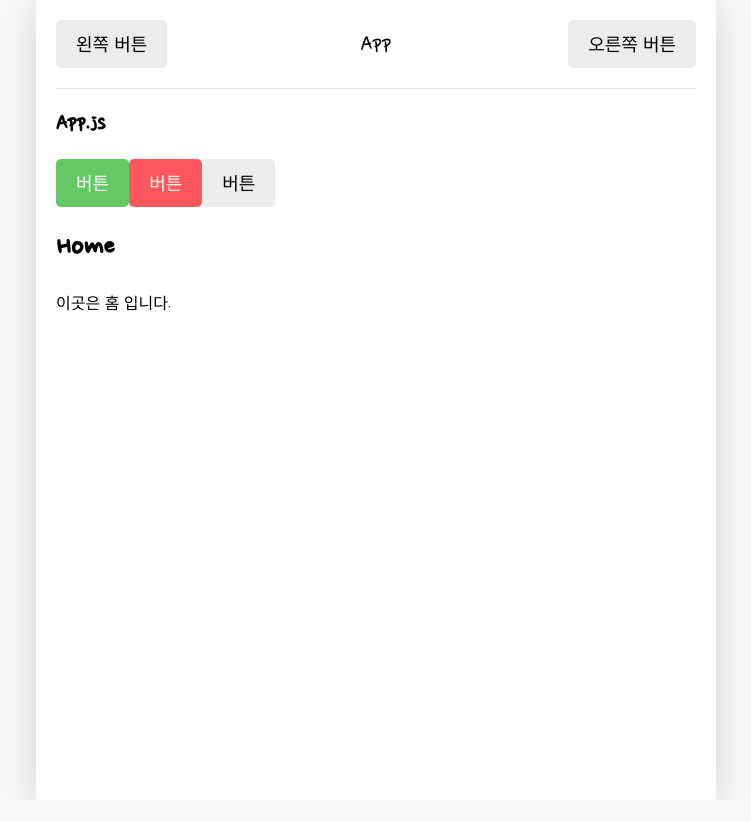
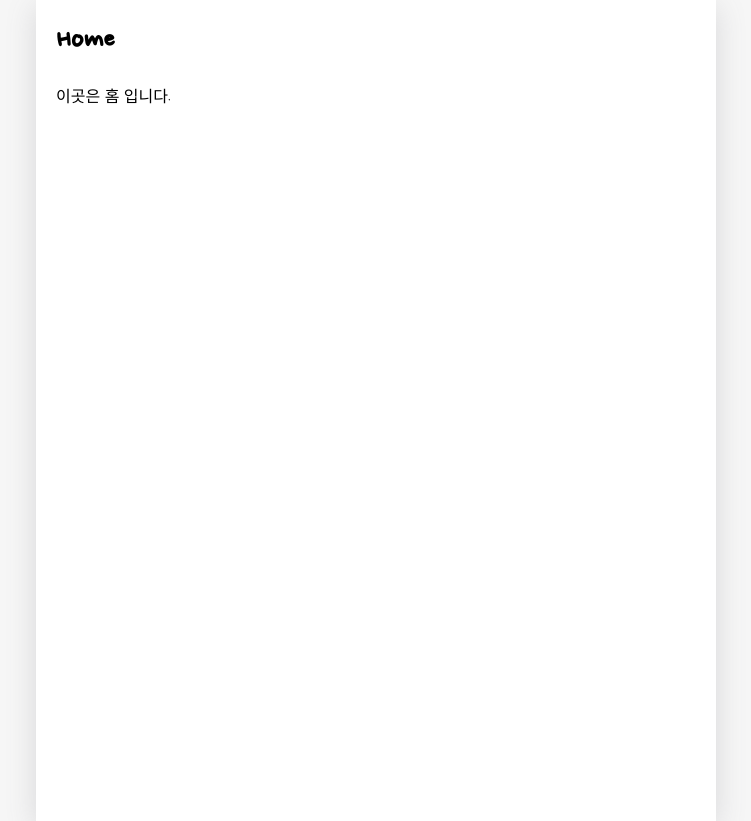
Before and after one commit to buzzzlight/emotion-diary, a React (Create React App) app: page / in a window 1280 px wide. Shown: the whole page, without its empty margins (264-1015 px from the left). Before the commit the page ends 800 px from the top, so only its background shows below. Built offline with nearby package versions, Linux system fonts and the light colour scheme; a web font is replaced by a local one.

Commit message:
create data state

```diff
--- a/src/App.js
+++ b/src/App.js
@@ -1,3 +1,5 @@
+import { useReducer, useRef } from "react";
+
 import "./App.css";
 import { BrowserRouter, Routes, Route } from "react-router-dom";
 
@@ -6,40 +8,77 @@
 import Edit from "./pages/Edit";
 import Diary from "./pages/Diary";
 
-// COMPONENTS
-import MyButton from "./components/MyButton";
-import MyHeader from "./components/MyHeader";
+// // COMPONENTS
+// import MyButton from "./components/MyButton";
+// import MyHeader from "./components/MyHeader";
+
+const reducer = (state, action) => {
+  let newState = [];
+  switch (action.type) {
+    case "INIT": {
+      return action.data;
+    }
+    case "CREATE": {
+      newState = [action.data, ...state];
+      break;
+    }
+    case "REMOVE": {
+      newState = state.filter((it) => it.id !== action.targetId);
+      break;
+    }
+    case "EDIT": {
+      newState = state.map((it) =>
+        it.id === action.data.id ? { ...cancelAnimationFrame.data } : it
+      );
+      break;
+    }
+    default:
+      return state;
+  }
+  return newState;
+};
 
 function App() {
+  const [data, dispatch] = useReducer(reducer, []);
+
+  const dataId = useRef(0);
+
+  //CREATE
+  const onCreate = (date, content, emotion) => {
+    dispatch({
+      type: "CREATE",
+      data: {
+        id: dataId.current,
+        date: new Date(date).getTime(),
+        content,
+        emotion,
+      },
+    });
+    dataId.current += 1;
+  };
+
+  // REMOVE
+  const onRemove = (targetId) => {
+    dispatch({ type: "REMOVE", targetId });
+  };
+
+  //EDIT
+  const onEdit = (targetId, date, content, emotion) => {
+    dispatch({
+      type: "EDIT",
+      data: {
+        id: targetId,
+        date: new Date(date).getTime(),
+        content,
+        emotion,
+      },
+    });
+  };
+
   return (
     // 페이지 라우팅
     <BrowserRouter>
       <div className="App">
-        <MyHeader
-          headText={"App"}
-          leftChild={
-            <MyButton text={"왼쪽 버튼"} onClick={() => alert("왼쪽 클릭")} />
-          }
-          rightChild={
-            <MyButton
-              text={"오른쪽 버튼"}
-              onClick={() => alert("오른쪽 클릭")}
-            />
-          }
-        />
-        <h2>App.js</h2>
-
-        <MyButton
-          text={"버튼"}
-          onClick={() => alert("버튼 클릭")}
-          type={"positive"}
-        />
-        <MyButton
-          text={"버튼"}
-          onClick={() => alert("버튼 클릭")}
-          type={"negative"}
-        />
-        <MyButton text={"버튼"} onClick={() => alert("버튼 클릭")} />
         <Routes>
           <Route path="/" element={<Home />} />
           <Route path="/new" element={<New />} />
```
